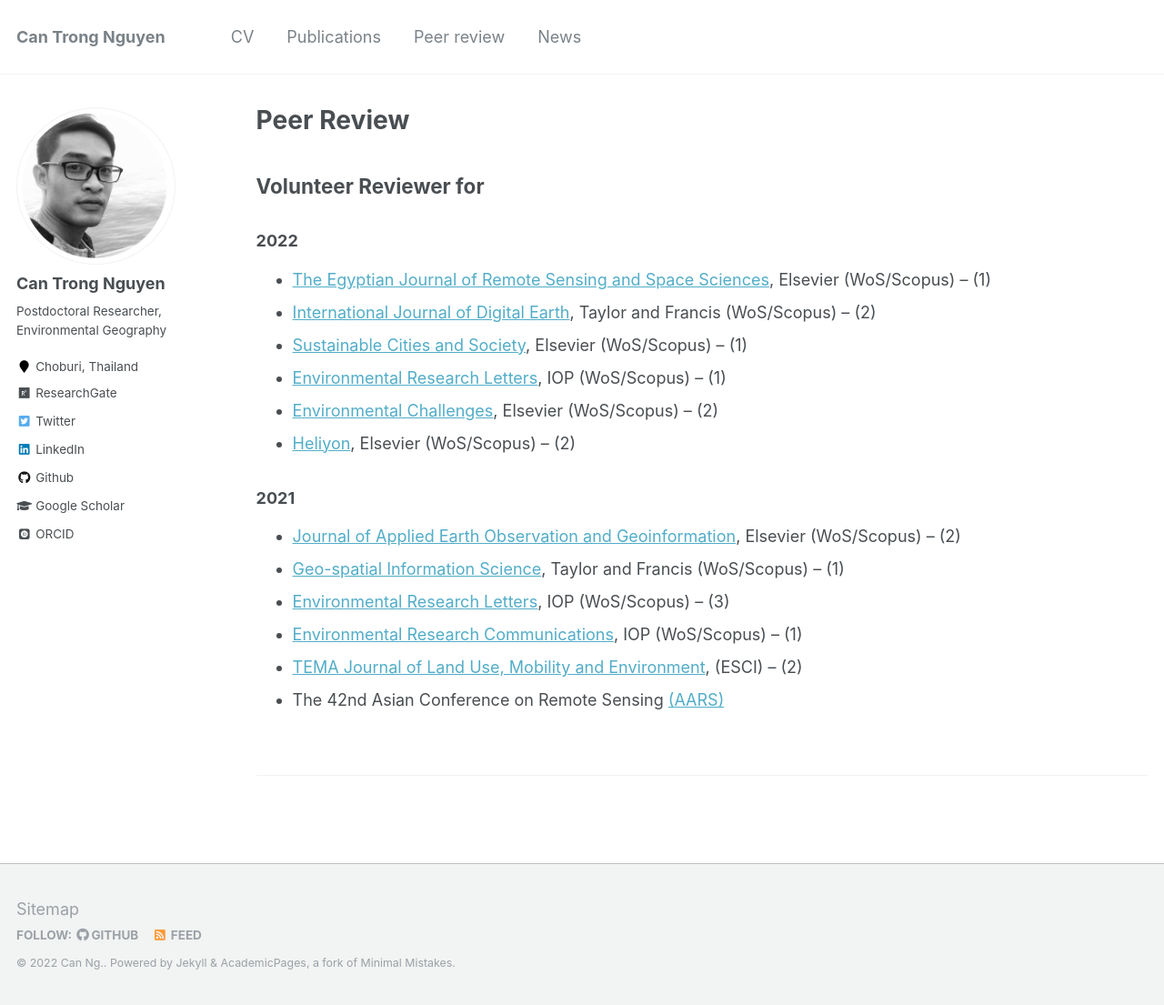
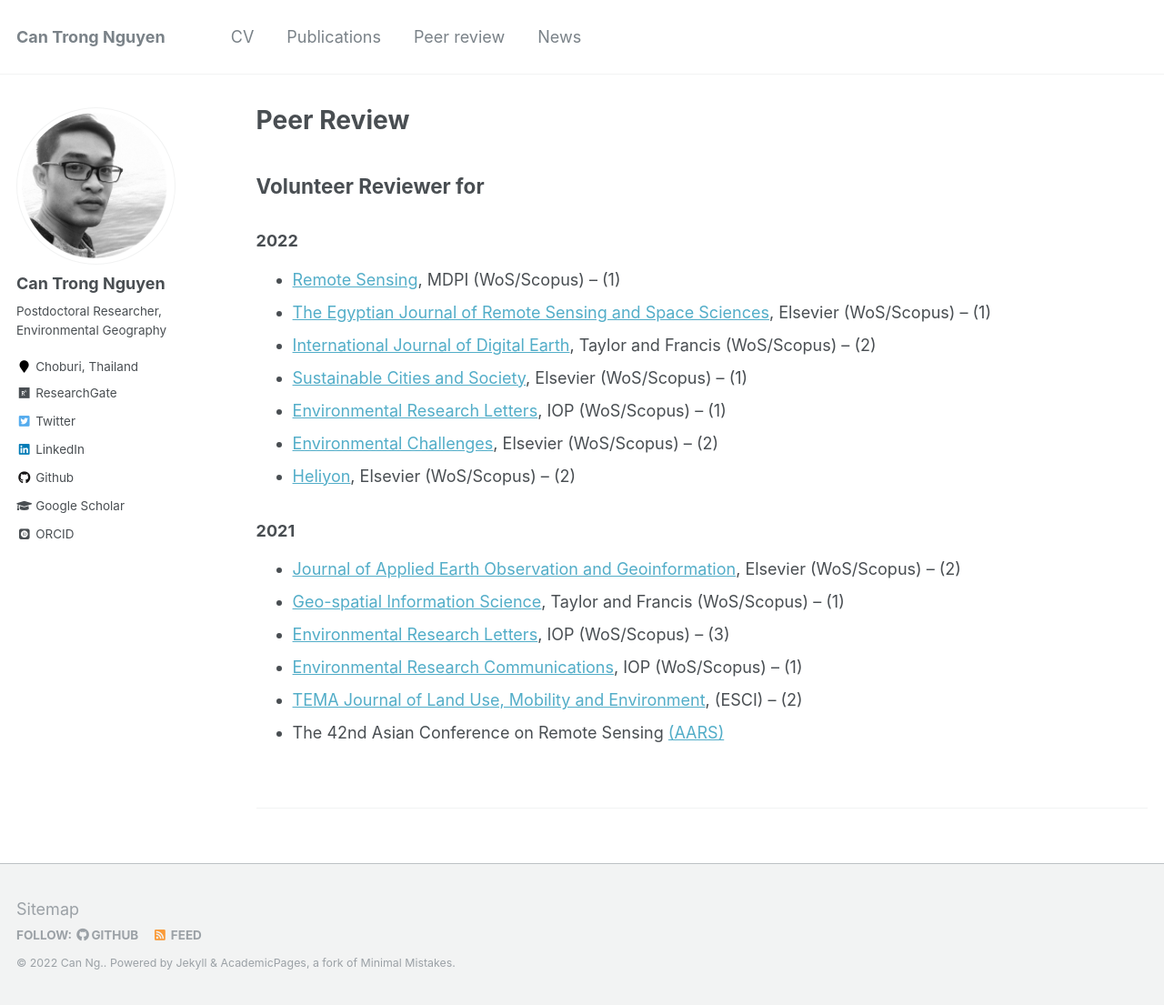
Before and after one commit to canng/oldsite, a Jekyll site: the page built from _pages/review.md, in a window 1280 px wide and 1105 px high. Shown: the whole window at 91% size. Built offline with Jekyll 4.4.1, drawn with Linux system fonts in a browser that asks for light colours; some web fonts are replaced.

Commit message:
update review

```diff
--- a/_pages/review.md
+++ b/_pages/review.md
@@ -10,6 +10,7 @@ author_profile: true
 
 ### 2022
 
+* <a href="https://www.mdpi.com/journal/remotesensing">Remote Sensing</a>, MDPI (WoS/Scopus) – (1)
 * <a href="https://www.sciencedirect.com/journal/the-egyptian-journal-of-remote-sensing-and-space-science">The Egyptian Journal of Remote Sensing and Space Sciences</a>, Elsevier (WoS/Scopus) – (1)
 * <a href="https://www.tandfonline.com/journals/tjde20">International Journal of Digital Earth</a>, Taylor and Francis (WoS/Scopus) – (2)
 * <a href="https://www.sciencedirect.com/journal/sustainable-cities-and-society">Sustainable Cities and Society</a>, Elsevier (WoS/Scopus) – (1)
```
